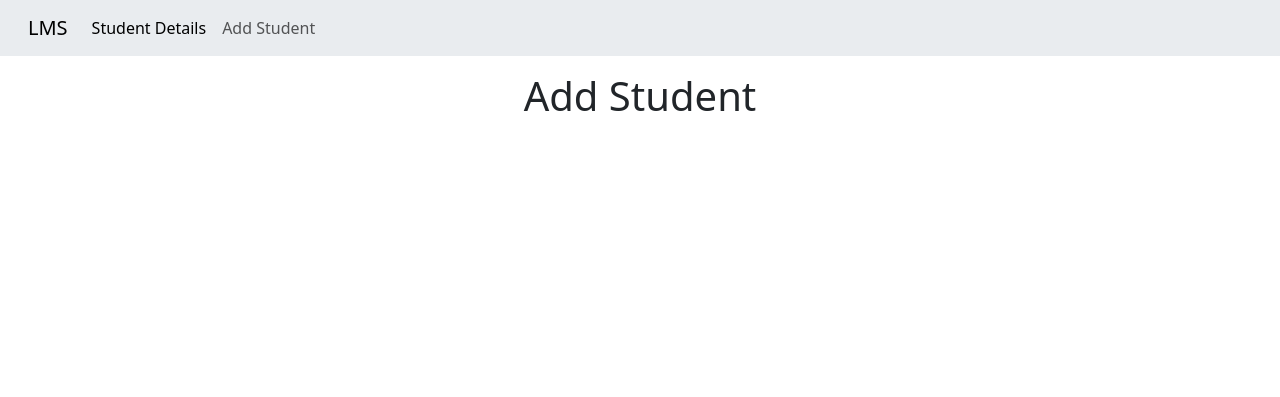
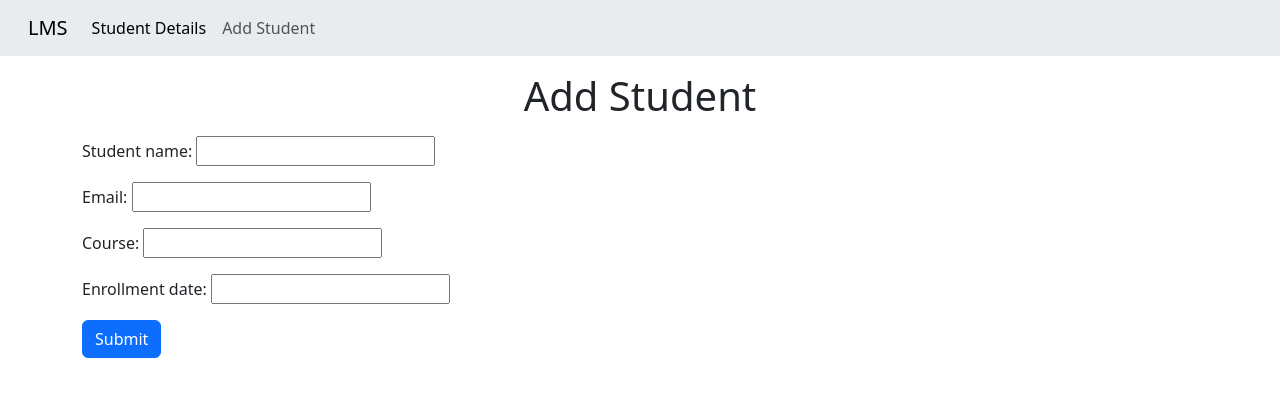
Before and after one commit to Django-projects-336/student-LMS-MT-CLS, a Django app: page /add-student/ in a window 1280 px wide. Shown: the top 397 px of the page. Run offline with Django 5.2, Linux system fonts and the light colour scheme.

Commit message:
form creation

```diff
--- /dev/null
+++ b/student_CRUD/forms.py
@@ -0,0 +1,8 @@
+from django import forms
+from .models import StudentDetail
+
+
+class StudentForm(forms.ModelForm) :
+        class Meta :
+                model = StudentDetail
+                fields = ["student_name", "email", "course", "enrollment_date"]
--- a/student_CRUD/templates/add_student.html
+++ b/student_CRUD/templates/add_student.html
@@ -1,3 +1,10 @@
 {% extends "master.html" %} {% block title %} Add Student {% endblock title %} {% block content %}
 <h1 class="text-center mt-3 mb-3">Add Student</h1>
+
+<div class="container">
+  <form action="">
+    {% csrf_token %} {{ form.as_p }}
+    <button type="submit" class="btn btn-primary">Submit</button>
+  </form>
+</div>
 {% endblock content %}
--- a/student_CRUD/views.py
+++ b/student_CRUD/views.py
@@ -1,5 +1,7 @@
 from django.shortcuts import render
 from .models import StudentDetail
+from .forms import StudentForm
+
 
 
 # Create your views here.
@@ -11,4 +13,8 @@ def homepage(request) :
         return render(request, "homepage.html" , context)
 
 def add_student(request) :
-        return render(request, "add_student.html")
+        form = StudentForm()
+        context = {
+                "form" : form
+        }
+        return render(request, "add_student.html" , context)
```
